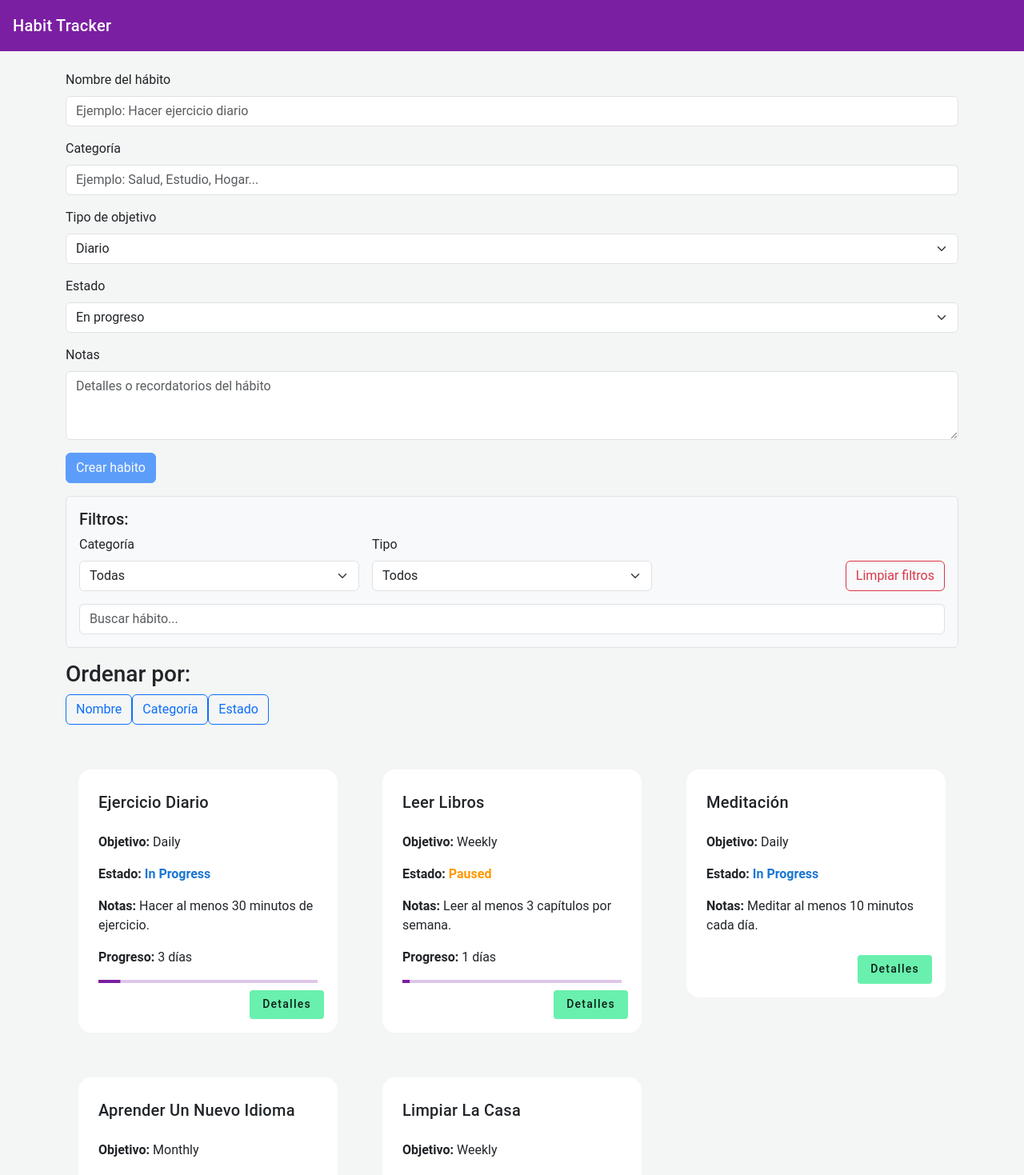
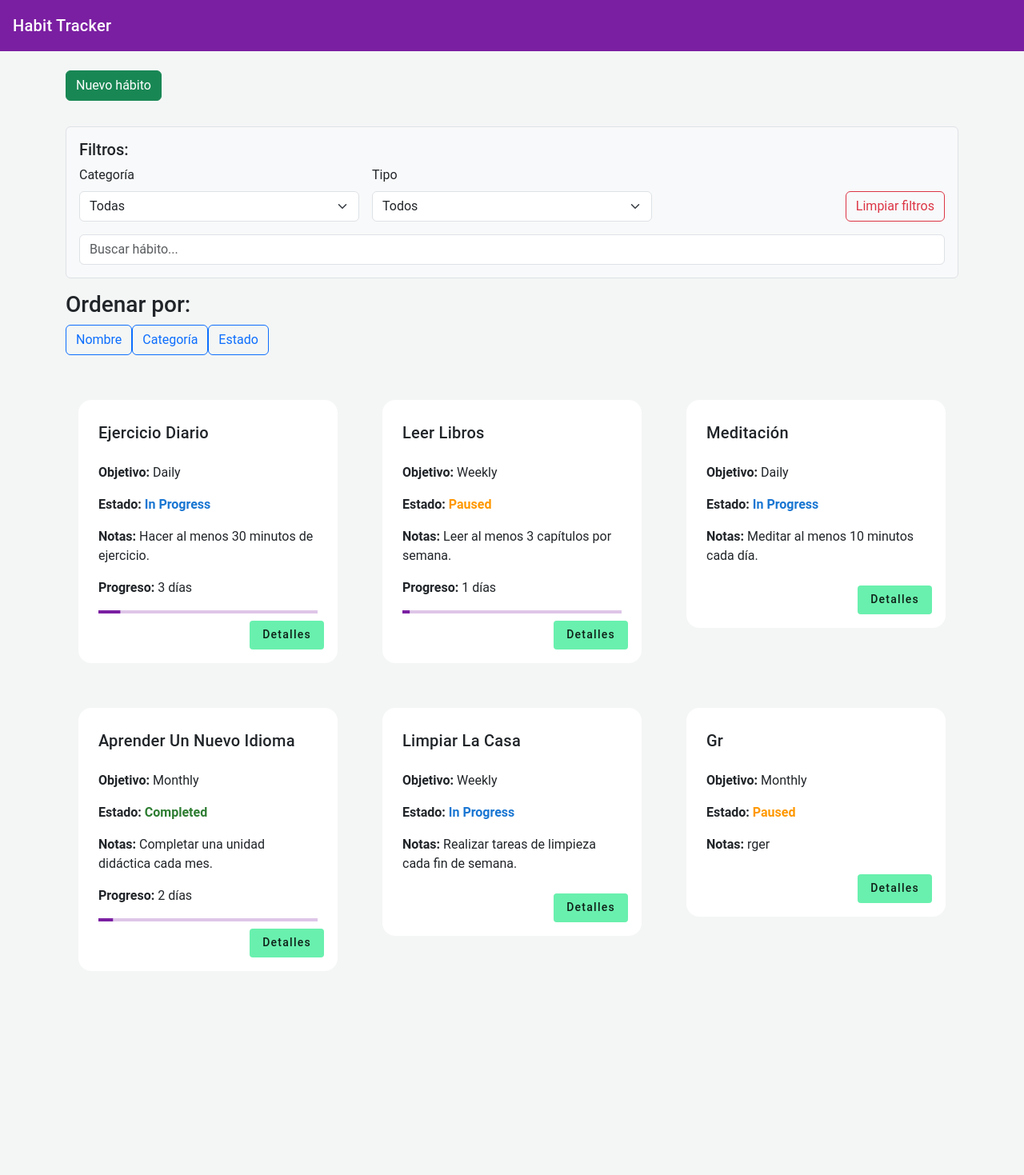
Before and after one commit to Santix16/Habit-Tracker-Santiago_Joaquin_Cotignola_Rodriguez, an Angular app in the folder Habit-Tracker/: page / in a window 1280 px wide. Shown: the top 1469 px of the page at 80% size. After the commit the page ends 1230 px from the top, so only its background shows below. Built offline with nearby package versions, Linux system fonts and the light colour scheme; data requests are answered from the project's data file.

Commit message:
To create New habit's button created

```diff
--- a/Habit-Tracker/server/db.json
+++ b/Habit-Tracker/server/db.json
@@ -1,5 +1,4 @@
 {
-
   "habits": [
     {
       "id": "1",
@@ -32,8 +31,8 @@
       "notes": "Leer al menos 3 capítulos por semana.",
       "progress": [
         {
-            "date": "2025-09-28",
-            "status": "Completed"
+          "date": "2025-09-28",
+          "status": "Completed"
         }
       ]
     },
@@ -72,6 +71,15 @@
       "status": "In Progress",
       "notes": "Realizar tareas de limpieza cada fin de semana.",
       "progress": []
+    },
+    {
+      "id": "814c",
+      "name": "gr",
+      "category": "gre",
+      "goalType": "monthly",
+      "status": "Paused",
+      "notes": "rger",
+      "progress": []
     }
   ]
 }
--- a/Habit-Tracker/src/app/components/habit-show/habit-show/habit-show.html
+++ b/Habit-Tracker/src/app/components/habit-show/habit-show/habit-show.html
@@ -1,8 +1,13 @@
 <!-- Componente para agregar hábito -->
 <habit-add (onAdd)="addHabit($event)"></habit-add>
 
-<!-- Formulario manual para crear un hábito -->
-<form #form="ngForm" class="mt-4" (ngSubmit)="addHabit(newHabit)" novalidate>
+<!-- Botón para mostrar/ocultar formulario -->
+<button class="btn btn-success mb-3" (click)="toggleNewHabitForm()">
+  Nuevo hábito
+</button>
+
+<!-- Formulario manual solo visible si showNewHabitForm es true -->
+<form *ngIf="showNewHabitForm" #form="ngForm" class="mt-4" (ngSubmit)="addHabit(newHabit)" novalidate>
   <div class="mb-3">
     <label class="form-label">Nombre del hábito</label>
     <input type="text" class="form-control"
@@ -57,7 +62,7 @@
               placeholder="Detalles o recordatorios del hábito"></textarea>
   </div>
 
-  <button type="submit" class="btn btn-primary" [disabled]="!form.valid">Crear habito</button>
+  <button type="submit" class="btn btn-primary" [disabled]="!form.valid">Crear hábito</button>
 </form>
 
 <!-- 🔹 Filtros -->
--- a/Habit-Tracker/src/app/components/habit-show/habit-show/habit-show.ts
+++ b/Habit-Tracker/src/app/components/habit-show/habit-show/habit-show.ts
@@ -47,12 +47,18 @@ export class HabitsShow implements OnInit {
   newHabit: Habit = this.getEmptyHabit();
   filterCategory: string = '';
   filterType: string = '';
+  showNewHabitForm: boolean = false;
 
   constructor(private habitService: HabitService) {}
 
   ngOnInit(): void {
     this.loadHabits();
   }
+
+  toggleNewHabitForm() {
+    this.showNewHabitForm = !this.showNewHabitForm;
+  }
+
 
   /** 🔹 Cargar hábitos desde el servicio */
   loadHabits(): void {
@@ -99,6 +105,7 @@ export class HabitsShow implements OnInit {
       if (habitFromServer) {
         this.habits = [...this.habits, habitFromServer];
         this.newHabit = this.getEmptyHabit();
+        this.showNewHabitForm = false;
       }
     });
 }
```
Lines whose indentation alone changed are shown as unchanged.
